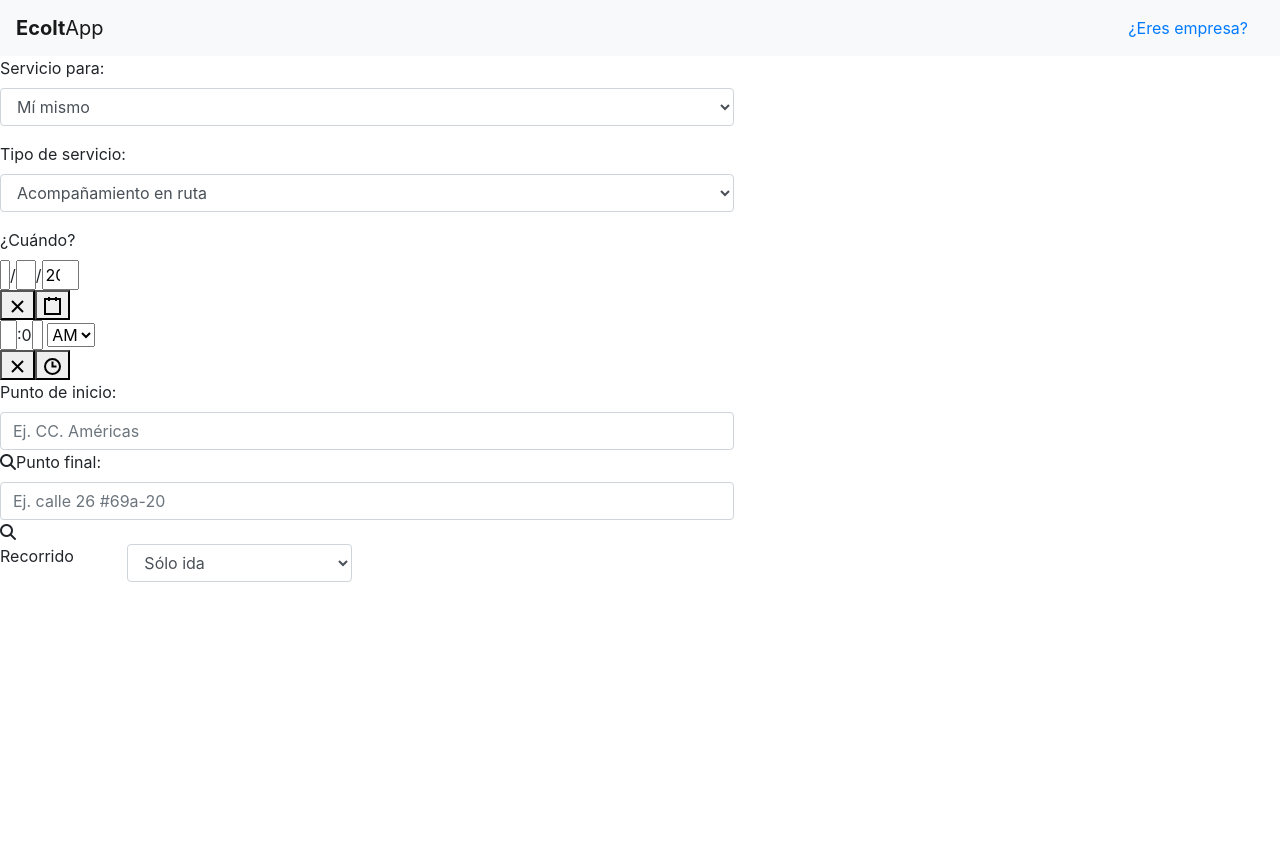
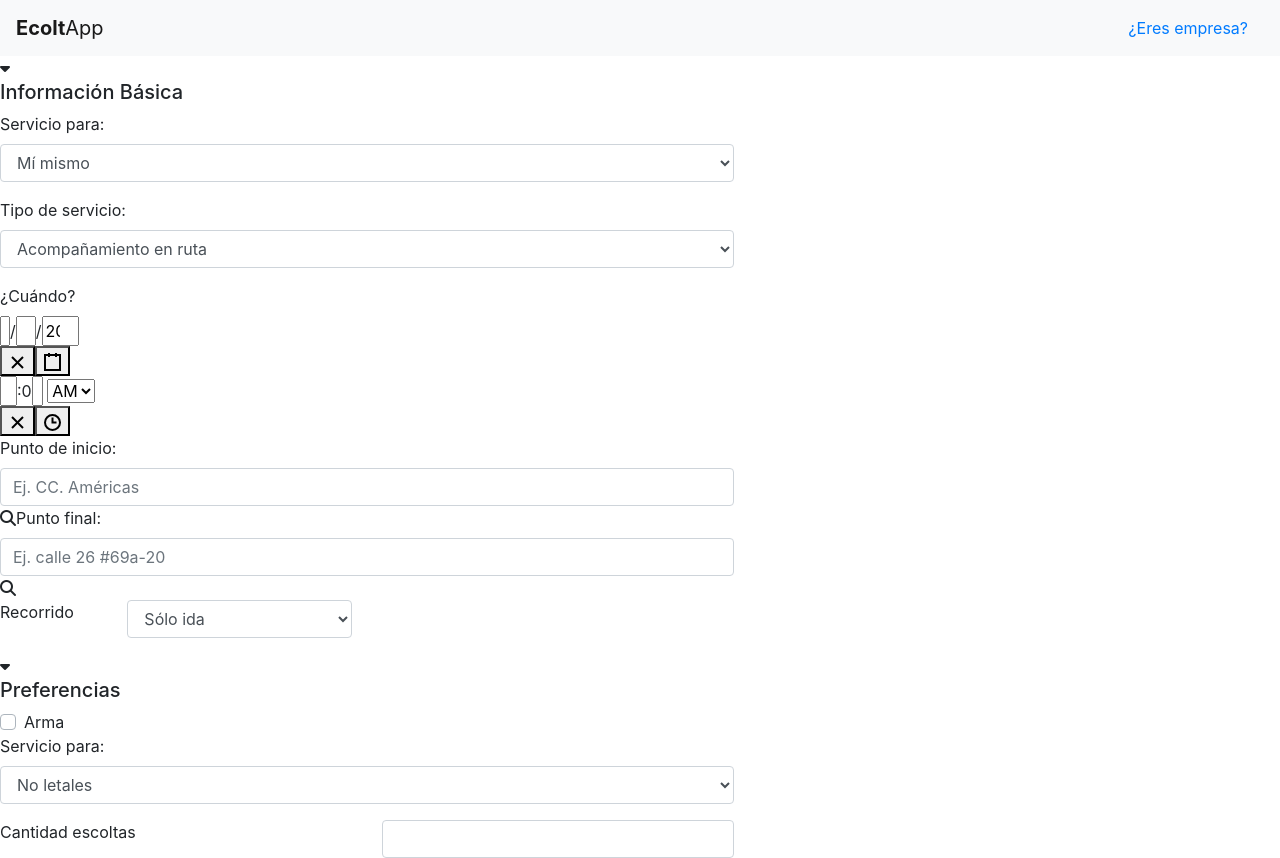
Before and after one commit to ccpinzon/ProDevs_Hackatrix, a React (Create React App) app in the folder frontend/: page / in a window 1280 px wide. Before the commit the page ends 800 px from the top, so only its background shows below. Built offline with nearby package versions, Linux system fonts and the light colour scheme.

Commit message:
Half preferences

```diff
--- a/frontend/src/app/App.js
+++ b/frontend/src/app/App.js
@@ -2,6 +2,7 @@ import React, { Component } from "react";
 import "./sass/main.scss";
 import { BasicInfo } from "./components/BasicInfo";
 import { Header } from "./components/Header";
+import { Preferences } from "./components/Preferences";
 
 class App extends Component {
   constructor() {
@@ -16,7 +17,9 @@ class App extends Component {
         <div className="row">
           <div className="col-md-7">
             <BasicInfo />
+            <Preferences />
           </div>
+          <div className="col-xl-5"></div>
         </div>
       </div>
     );
--- a/frontend/src/app/components/BasicInfo.jsx
+++ b/frontend/src/app/components/BasicInfo.jsx
@@ -27,6 +27,8 @@ class BasicInfo extends Component {
   render() {
     return (
       <div>
+        <i class="fas fa-caret-down"></i>
+        <h5 className="info_title">Información Básica</h5>
         <Form>
           <Form.Group controlId="user">
             <Form.Label>Servicio para: </Form.Label>
--- /dev/null
+++ b/frontend/src/app/components/Preferences.jsx
@@ -0,0 +1,46 @@
+import React, { Component } from "react";
+import { Form, Row, Col } from "react-bootstrap";
+
+class Preferences extends Component {
+  render() {
+    return (
+      <div>
+        <i class="fas fa-caret-down"></i>
+        <h5>Preferencias</h5>
+        <form>
+          <div class="custom-control custom-checkbox">
+            <input type="checkbox" class="custom-control-input" id="weapon" />
+            <label class="custom-control-label" for="weapon">
+              Arma
+            </label>
+          </div>
+          <Form.Group controlId="weaponType">
+            <Form.Label>Servicio para: </Form.Label>
+            <Form.Control as="select">
+              <option>No letales</option>
+              <option>Fuego</option>
+            </Form.Control>
+          </Form.Group>
+          <Form>
+            <Row>
+              <Col>
+                <label htmlFor="quantity">Cantidad escoltas</label>
+              </Col>
+              <Col>
+                <input
+                  className="form-control"
+                  type="number"
+                  name="quantity"
+                  min="1"
+                  max="10"
+                ></input>
+              </Col>
+            </Row>
+          </Form>
+        </form>
+      </div>
+    );
+  }
+}
+
+export { Preferences };
```
